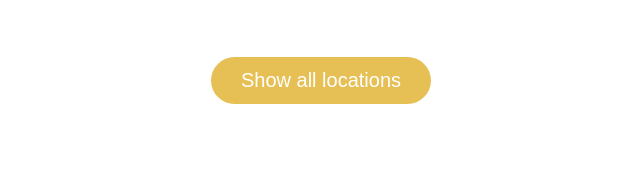
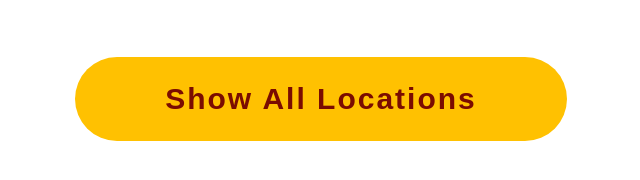
Before and after one commit to Andriyzubets/octo, a plain HTML site: page wheretobuy.html in a window 1280 px wide. Shown: the part 382-562 px from the top of the page, without its empty margins (319-959 px from the left). Drawn offline with Linux system fonts and the light colour scheme.

Commit message:
bigger but

```diff
--- a/wheretobuy.html
+++ b/wheretobuy.html
@@ -10,23 +10,26 @@
 			margin-top: 60px;
 		}
 		div a {
-			padding: 12px 30px;
-			border-radius: 40px;
-			background: #e6bf55;
-			color:#fff;
-			font-size: 20px;
+			padding: 25px 90px;
+			border-radius: 70px;
+			background: #ffc101;
+			color: #7a0c01;
+			font-size: 30px;
 			font-family: sans-serif;
 			text-decoration: none;
+			letter-spacing: 2px;
+			font-weight: 900;
+			text-transform: capitalize;
 		}
 	</style>
 </head>
 <body>
 	<header class="header">
-        <div class="header__imgBox">
-            <img class="header__logo" src="./img/OCTO-RGB.png" alt="Logo">
-        </div>
+		<div class="header__imgBox">
+			<img class="header__logo" src="./img/OCTO-RGB.png" alt="Logo">
+		</div>
 
-    </header>
+	</header>
 	<div>
 		<a href="https://octo.beer/show-locations/">Show all locations</a>
 	</div>
```
